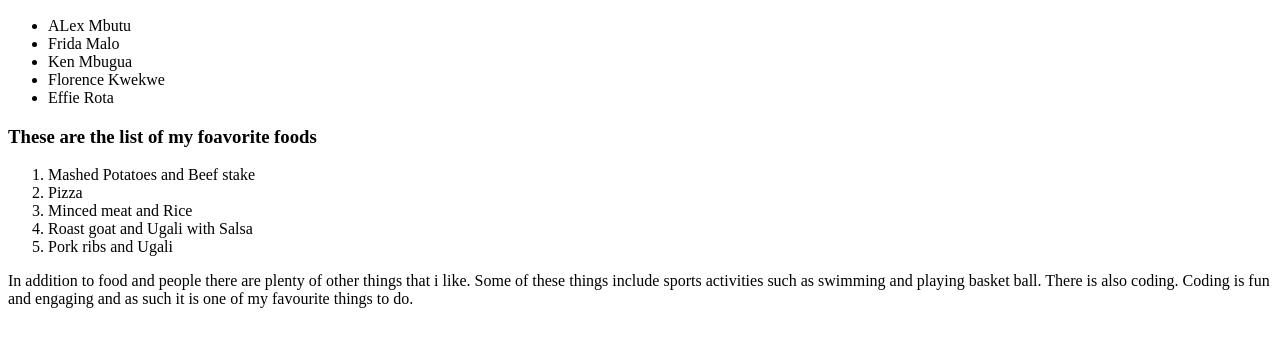
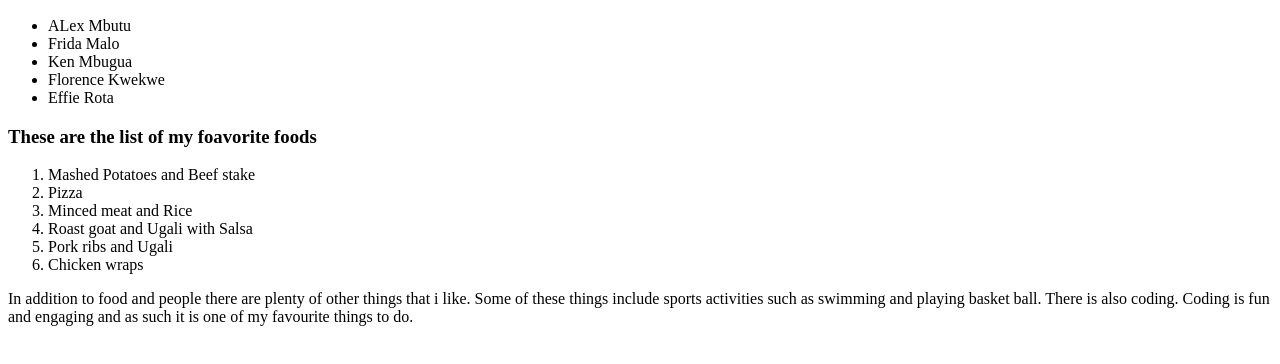
Before and after one commit to reubie/My-first-website, a plain HTML site: page my-favorite-things.html in a window 1280 px wide. Shown: the part 110-474 px from the top of the page. Drawn offline with Linux system fonts and the light colour scheme.

```diff
--- a/my-favorite-things.html
+++ b/my-favorite-things.html
@@ -23,6 +23,7 @@
                 <li>Minced meat and Rice</li>
                 <li>Roast goat and Ugali with Salsa</li>
                 <li>Pork ribs and Ugali</li>
+                <li>Chicken wraps</li>
             </ol>
 
             <p> In addition to food and people there are plenty of other things that i like. Some of these things include sports activities such as swimming and playing basket ball. There is also coding. Coding is fun and engaging and as such it is one of my favourite things to do.
```
